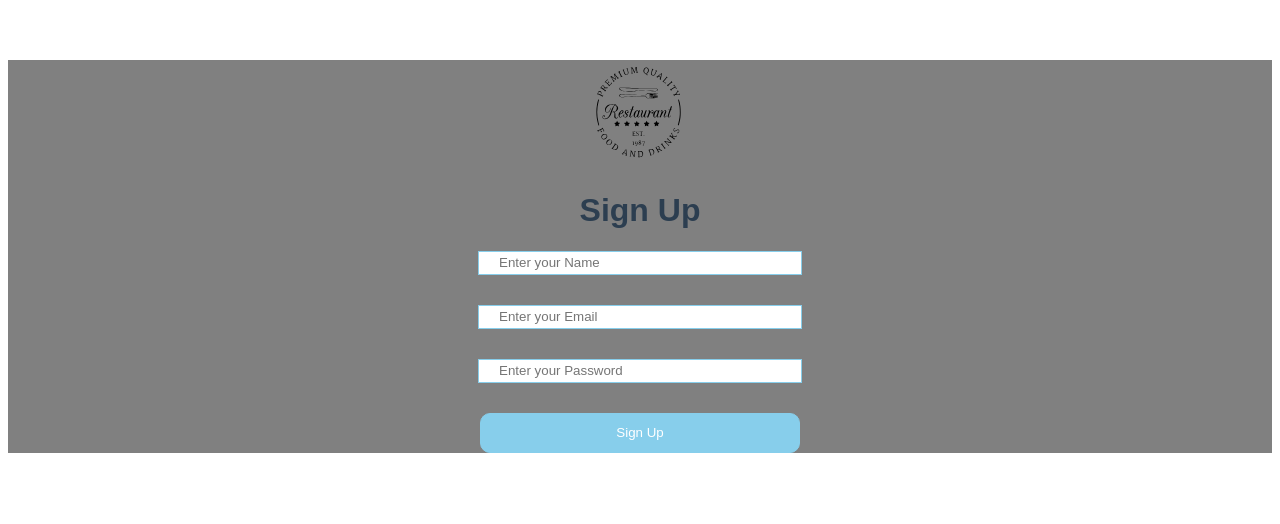
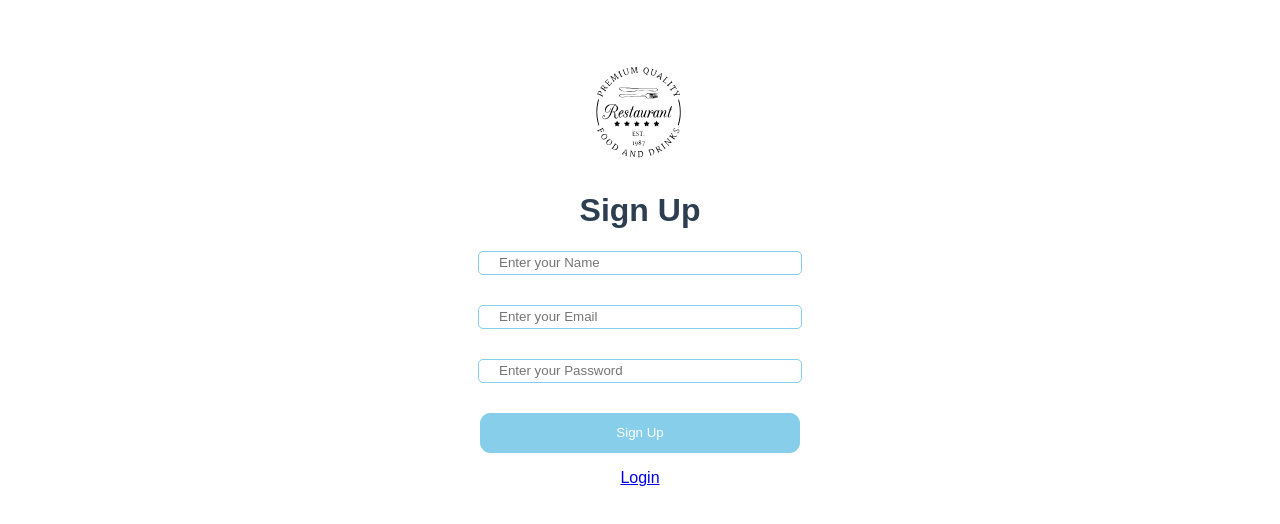
Before and after one commit to SpartanT80/Resto-project_Vue.js, a Vue app: page /sign-up in a window 1280 px wide. Shown: the top 524 px of the page. Built offline with nearby package versions, Linux system fonts and the light colour scheme.

Commit message:
add login page

```diff
--- a/src/App.vue
+++ b/src/App.vue
@@ -3,13 +3,9 @@
 </template>
 
 <script>
-// import SignUp from './components/SignUp.vue';
 
 export default {
-    name: 'App',
-    // components: {
-    //   SignUp
-    // }
+    name: 'App'
 }
 </script>
 
@@ -18,7 +14,30 @@ export default {
   font-family: Avenir, Arial, Helvetica, sans-serif;
   text-align: center;
   color: #2c3e50;
-  background-color: grey;
+  /* background-color: grey; */
   margin-top: 60px;
 }
+.logo {
+    width: 100px;
+}
+.register input, .login input {
+    width: 300px;
+    height: 20px;
+    padding-left: 20px;
+    display: block;
+    margin-bottom: 30px;
+    margin-right: auto;
+    margin-left: auto;
+    border: 1px solid skyblue;
+    border-radius: 5px;
+}
+.register button, .login button {
+    width: 320px;
+    height: 40px;
+    border: 1px solid skyblue;
+    background-color: skyblue;
+    border-radius: 10px;
+    color: #fff;
+    cursor: pointer;
+}
 </style>
--- /dev/null
+++ b/src/components/LoginPage.vue
@@ -0,0 +1,18 @@
+<template>
+    <img class="logo" src="../assets/logo.svg" alt="logo restaurant">
+    <h1>Login Page</h1>
+    <div class="login">
+        <input type="text" v-model="email" placeholder="Enter your Email">
+        <input type="password" v-model="password" placeholder="Enter your Password">
+        <button>Login</button>
+        <p>
+            <router-link to="/sign-up">Sign Up</router-link>
+        </p>
+    </div>
+</template>
+
+<script>
+export default {
+    name: 'LoginPage',
+}
+</script>
--- a/src/components/SignUp.vue
+++ b/src/components/SignUp.vue
@@ -6,6 +6,9 @@
         <input type="text" v-model="email" placeholder="Enter your Email">
         <input type="password" v-model="password" placeholder="Enter your Password">
         <button v-on:click="signUp">Sign Up</button>
+        <p>
+            <router-link to="/log-in">Login</router-link>
+        </p>
     </div>
 </template>
 
@@ -46,26 +49,5 @@ export default {
 </script>
 
 <style>
-.logo {
-    width: 100px;
-}
-.register input {
-    width: 300px;
-    height: 20px;
-    padding-left: 20px;
-    display: block;
-    margin-bottom: 30px;
-    margin-right: auto;
-    margin-left: auto;
-    border: 1px solid skyblue;
-}
-.register button {
-    width: 320px;
-    height: 40px;
-    border: 1px solid skyblue;
-    background-color: skyblue;
-    border-radius: 10px;
-    color: #fff;
-    cursor: pointer;
-}
+
 </style>
--- a/src/routers.js
+++ b/src/routers.js
@@ -1,6 +1,7 @@
 import HomePage from './components/HomePage.vue'
 import SignUp from './components/SignUp.vue'
 import { createRouter, createWebHistory } from 'vue-router'
+import LoginPage from './components/LoginPage.vue'
 
 const routes = [
     {
@@ -12,6 +13,11 @@ const routes = [
         name: 'SignUp',
         component: SignUp,
         path: '/sign-up'
+    },
+    {
+        name: 'LoginPage',
+        component: LoginPage,
+        path: '/log-in'
     }
 ];
 
```
